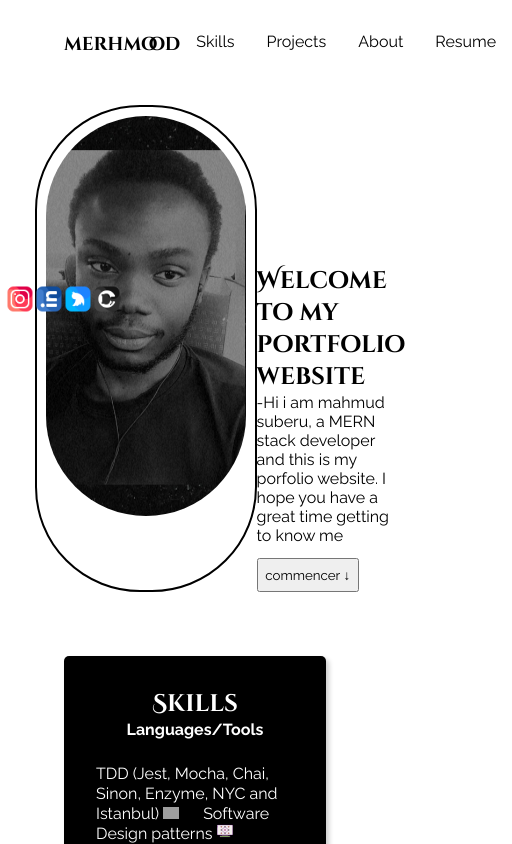
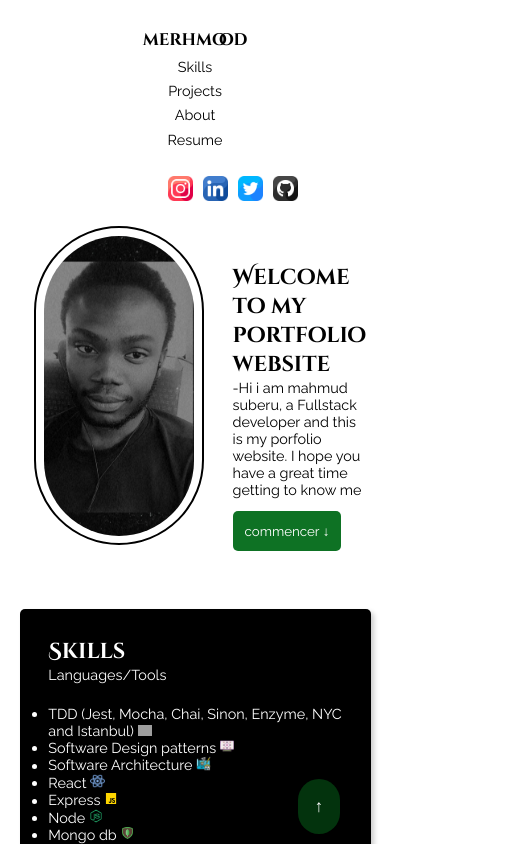
Before and after one commit to merhmood/merhmood.github.io, a React (Create React App) app: page / in a window 390 px wide. Shown: the top 844 px of the page, 512 px wide, since content can reach past the window. Built offline with nearby package versions, Linux system fonts and the light colour scheme; grey boxes are pictures that could not be loaded.

Commit message:
save point 3

```diff
--- a/src/App.css
+++ b/src/App.css
@@ -10,6 +10,9 @@ li,
 button {
     font-family: 'Raleway', sans-serif;
 }
+button {
+    cursor: pointer;
+}
 
 h1,
 h2,
@@ -20,18 +23,12 @@ h6 {
     font-family: 'Cinzel Decorative', cursive;
 }
 .App{
-    padding: 0 4em;
+    max-width: 1600px;
+    width: 90%;
+    font-size: 1rem;
+    margin: 0 auto;
 }
 
-.App header {
-    display: flex;
-    justify-content: space-between;
-    padding: 2em 0;
-
-}
-.App header ul {
-    display: flex;
-}
 
 .App header ul > li {
     margin: 0 1em;
@@ -46,15 +43,6 @@ h6 {
     display: flex;
     justify-content: space-around;
     margin: 1em;
-}
-.App > :nth-child(2) .user-media{
-    display: flex;
-}
-.App > :nth-child(2) .user-media .social-media{
-    transform: rotate(270deg);
-    margin-top: 11.5em;
-    margin-left: -5em;
-    height: 20px;
 }
 .App > :nth-child(2) .user-media .social-media span{
     margin: 0 5px;
@@ -72,8 +60,6 @@ h6 {
 }
 
 .App  > :nth-child(2) .user-media .user-image img{
-    max-width: 200px;
-    height: 400px;
     border-radius: 105px;
     object-fit: cover;
 }
@@ -81,45 +67,29 @@ h6 {
    margin-top: 10em;
 }
 .App  > :nth-child(2) .message button {
+    background-color: #0e7224;
+    color: white;
+    border: none;
     margin-top: 1em;
-    padding: 0.5em;
+    padding: 0.9em;
+    border-radius: 5px;
 }
 .App  > :nth-child(2) .message button span{
     animation: arrow infinite 1s;
 }
-@keyframes arrow {
-    from {
-        transform: rotate(0deg);
-    }
-    to{
-    transform: rotate(360deg);
-    }
-}
-
-
 .App > :nth-child(3){
-    background-color: black;
-    color: white;
     display: flex;
     justify-content: space-around;
     margin-top: 4em;
     padding: 2em;
+    background-color: black;
+    color: white;
     border-radius: 5px;
     box-shadow: 3px 3px 5px rgba(0,0,0,0.2);
 }
-.App    > :nth-child(3) .skills h2{
-    text-align: center;
-}
-.App    > :nth-child(3) .skills p {
-    text-align: center;
+ .App> :nth-child(3) .skills p{
     margin-bottom: 1.5em;
-    font-weight: 700;
-}
-.App    > :nth-child(3) ul li {
-    margin-right: 1.5em;
-    display: inline;
-    list-style: none;
-}
+ }
 .App    > :nth-child(3) .skills ul li img {
    width: 1em;
    object-fit: cover;
@@ -129,16 +99,8 @@ h6 {
 }
 .App > :nth-child(4) h2{
     margin: 1em 0;
-    text-align: center;
-}
-.App > :nth-child(4) .cards{
-    display: flex;
-    justify-content: space-between;
-    align-items: flex-start;
-    font-weight: 400;
 }
 .App> :nth-child(4) .cards .card{
-    width: 23%;
     border: 1px solid black;
     padding-bottom: 1em;
 }
@@ -149,6 +111,132 @@ h6 {
     font-size: 0.8rem;
     padding: 0.5em;
 }
-.App> :nth-child(4) .cards .skills img{
+.App > :nth-child(4) .cards .skills img{
     width: 1.2em;
 }
+.App> :nth-child(5){
+    padding-top: 5em;
+}
+.App> :nth-child(5) h2{
+    margin-bottom: 1em;
+}
+.App> :nth-child(6) {
+    padding-top: 3em;
+}
+footer {
+    margin-top: 2.5em;
+    text-align: center;
+    background-color: #f2f2f2;
+    padding: 0.5em;
+}
+.arrow-up{
+    background-color: #03330d;
+    width: fit-content;
+    color: white;
+    padding: 1em;
+    border-radius: 60px;
+    box-shadow: 3px 3px 5px rgba(0, 0, 0, 0.2);
+    border: none;
+    position: fixed;
+    font-size: 17px;
+    right: 50px;
+    bottom: 10px;
+}
+
+@media screen and (min-width: 600px) {
+    .App header {
+        display: flex;
+        justify-content: space-between;
+        padding: 2em 0;
+
+    }
+    .App> :nth-child(2) .user-media .user-image img {
+        max-width: 200px;
+        height: 400px;
+    }
+    .App > :nth-child(2) .user-media .social-media{
+        transform: rotate(270deg);
+        margin-top: 11.5em;
+        margin-left: -5em;
+        height: 20px;
+    }
+    .App > :nth-child(2) .user-media {
+        display: flex;
+    }
+    .App header ul {
+        display: flex;
+    }
+    .App > :nth-child(3) .skills h2 {
+        text-align: center;
+    }
+
+    .App > :nth-child(3) .skills p {
+        text-align: center;
+        font-weight: 700;
+    }
+    .App > :nth-child(3) ul li {
+        margin-right: 1em;
+        display: inline;
+        list-style: none;
+    }
+    .App> :nth-child(4) .cards {
+        display: flex;
+        justify-content: space-between;
+        align-items: flex-start;
+        font-weight: 400;
+    }
+    .App> :nth-child(4) .cards .card{
+        width: 23%;
+    }
+    .App> :nth-child(4) h2{
+        text-align: center;
+    }
+    .App> :nth-child(5) h2 {
+        text-align: center;
+    }
+    .App > :nth-child(5) ul {
+        display: flex;
+        flex-wrap: wrap;
+    }
+    .App > :nth-child(5) ul li {
+        margin: 1em 2em 1em 1em;
+    }
+    .App> :nth-child(6){
+        text-align: center;
+    }
+}
+
+@media screen and (max-width: 500px) {
+    .App {
+        font-size: 0.9rem;
+    }
+    .App header{
+        padding-top: 2em;
+        text-align: center;
+    }
+    .App header ul li {
+        margin: 0.5em;
+    }
+    .App> :nth-child(2){
+        margin-top: 3.5em;
+    }
+    .App> :nth-child(2) .user-media .social-media{
+        position: relative;
+        left: 9em;
+        bottom: 1.5em;
+    }
+    .App > :nth-child(2) .user-media .user-image img {
+        max-width: 150px;
+        height: 300px;
+    }
+    .App> :nth-child(2) .message {
+        padding-left: 2em;
+        margin-top: 4.5em;
+    }
+    .App > :nth-child(4) .cards .card{
+        margin-bottom: 2em;
+    }
+    .App > :nth-child(5) ul{
+        margin: 1em 0  0 1em;
+    }
+}
--- a/src/App.tsx
+++ b/src/App.tsx
@@ -32,16 +32,16 @@ function App() {
         <div className='user-media'>
           <div className='social-media'>
             <span>
-              <a href=""><img src={iconImages.instagram} alt="" /></a>
+              <a href="https://www.instagram.com/merh_mood" target="-blank"><img src={iconImages.instagram} alt="" /></a>
             </span>
             <span>
-              <a href=""><img src={iconImages.linkedin} alt="" /></a>
+              <a href="https://www.linkedin.com/in/mahmud-suberu-684020235/" target="-blank"><img src={iconImages.linkedin} alt="" /></a>
             </span>
             <span>
-              <a href=""><img src={iconImages.twitter} alt="" /></a>
+              <a href="https://twitter.com/merh_mood" target="-blank"><img src={iconImages.twitter} alt="" /></a>
             </span>
             <span>
-              <a href=""><img src={iconImages.github} alt="" /></a>
+              <a href="https://github.com/merhmood" target="-blank"><img src={iconImages.github} alt="" /></a>
             </span>
           </div>
           <div className='user-image'>
@@ -52,7 +52,7 @@ function App() {
           <h1>
             Welcome to my portfolio website
           </h1>
-          <p>-Hi i am mahmud suberu, a MERN stack developer and this is my porfolio website. I hope you have a great time getting to know me</p>
+          <p>-Hi i am mahmud suberu, a Fullstack developer and this is my porfolio website. I hope you have a great time getting to know me</p>
           <button>commencer <span>&#8595;</span></button>
         </div>
       </section>
@@ -66,7 +66,6 @@ function App() {
               return <li key={id}>{name} <img src={img} alt="" /></li>
             }
             )}
-            <li></li>
           </ul>
         </div>
       </section>
@@ -85,6 +84,24 @@ function App() {
             })}
         </div>
       </section>
+      <section>
+        <h2>About</h2>
+        <p>From educating and inspiring talented and hardworking young people on their track towards this career. Philosophically, I believe there are two roles to being a software engineer. First, the facilitator. Someone who helps everyone doing their best work together by creating a psychologically safe and involving environment to collaborate. Then, the developer. Someone who translates the team best working into a desirable, realistic, and measurable product. . I value honest conversations and progressive thinking, and I aim to create things that empower and inspire.</p>
+        <ul>
+          <li>Communication.</li>
+          <li>Critical thinking</li>
+          <li>Adaptability</li>
+          <li>Team work</li>
+        </ul>
+      </section>
+      <section>
+        <h2>Resume</h2>
+        <a href="https://drive.google.com/file/d/1QzOxGErx9qr6hew-_8cxv1rICV0ItCkq/view?usp=sharing" target="_blank" rel="noreferrer">For formal accessibilty, you can get my resume by clicking on this link</a>
+      </section>
+      <footer>
+        &copy; of merhmood 2022
+      </footer>
+      <button className="arrow-up">&#8593;</button>
     </div>
   );
 }
```
